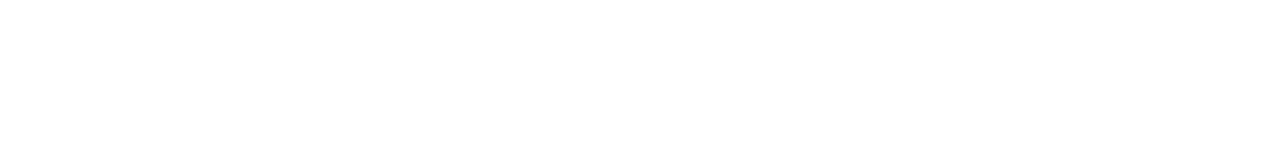
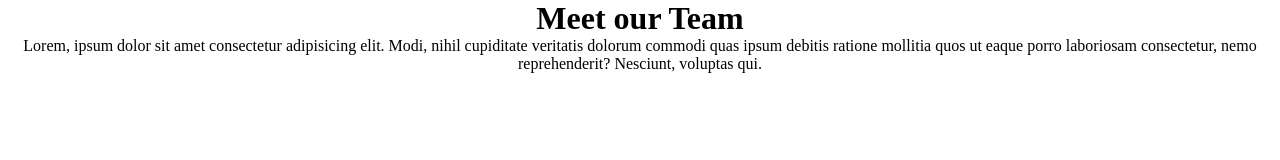
Before and after one commit to Fez06/html-css-float-cards, a plain HTML site: page index.html in a window 1280 px wide. Drawn offline with Linux system fonts and the light colour scheme.

Commit message:
centrata prima parte

```diff
--- a/css/style.css
+++ b/css/style.css
@@ -0,0 +1,10 @@
+* {
+    margin: 0;
+    box-sizing: border-box;
+}
+
+main {
+    text-align: center;
+    max-width: 1600px;
+    margin: auto;
+}
--- a/index.html
+++ b/index.html
@@ -7,7 +7,11 @@
     <link rel="stylesheet" href="css/style.css">
     <title>Floating Cards</title>
 </head>
+
 <body>
-
+   <main>
+    <h1>Meet our Team</h1>
+    <p>Lorem, ipsum dolor sit amet consectetur adipisicing elit. Modi, nihil cupiditate veritatis dolorum commodi quas ipsum debitis ratione mollitia quos ut eaque porro laboriosam consectetur, nemo reprehenderit? Nesciunt, voluptas qui.</p>
+   </main>
 </body>
 </html>
```
